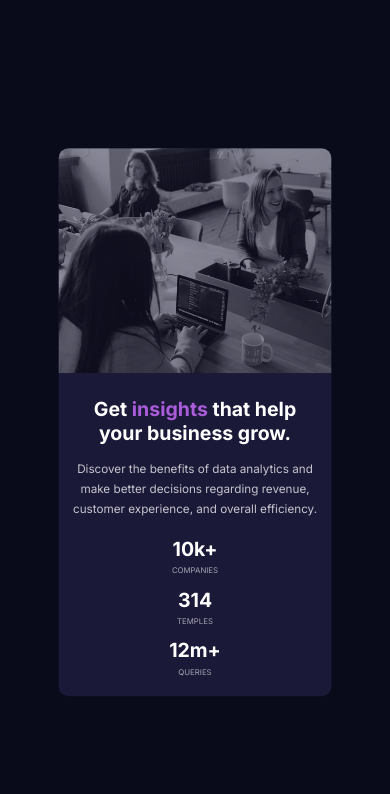
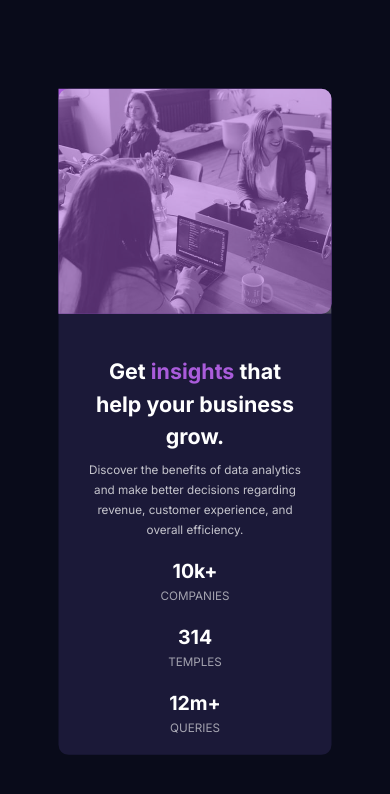
Before and after one commit to lyzik/stats-preview-card-component, a plain HTML site: page index.html in a window 390 px wide. Drawn offline with Linux system fonts and the light colour scheme.

Commit message:
Add reset css

```diff
--- a/index.html
+++ b/index.html
@@ -14,8 +14,8 @@
   <link href="https://fonts.googleapis.com/css2?family=Inter:wght@400;700&family=Lexend+Deca&display=swap" rel="stylesheet">
 </head>
 <body>
-  <div id="window">
-    <main id="left">
+  <div class="window">
+    <main class="left">
       <h1>Get <a style="color: hsl(277, 64%, 61%);">insights</a> that help your business grow.</h1>
       <h2>Discover the benefits of data analytics and make better decisions regarding revenue, customer
       experience, and overall efficiency.</h2>
@@ -34,8 +34,8 @@
         </div>
       </div>
     </main>
-    <aside id="right">
-      <img src="/images/image-header-desktop.jpg" alt="">
+    <aside class="right">
+      <img src="./images/image-header-desktop.jpg" alt="">
     </aside>
   </div>
 </body>
--- a/style.css
+++ b/style.css
@@ -1,12 +1,24 @@
-html{
-    font-size: 62.5%;
+*,
+*::before,
+*::after {
+  box-sizing: border-box;
+  margin: 0;
+  padding: 0;
 }
-
+body {
+  min-height: 100vh;
+  text-rendering: optimizeSpeed;
+  line-height: 1.5;
+}
+img {
+  max-width: 100%;
+  display: block;
+}
 body{
   background-color: hsl(233, 47%, 7%);
 }
 
-#window{
+.window{
     position: absolute;
     top: 50%;
     left: 50%;
@@ -15,13 +27,17 @@ body{
     background-color: hsl(244, 38%, 16%);
     border-radius: 10px;
 }
-#left{
+.left{
     width: 55%;
     float: left;
 }
-#right{
+.right{
     width: 45%;
     float: left;
+    background-color: hsl(277, 64%, 61%);
+    border-top-right-radius: 10px;
+    border-bottom-right-radius: 10px;
+
 }
 img{
     vertical-align: top;
@@ -33,7 +49,7 @@ img{
 h1{
     padding-left: 10%;
     padding-right: 10%;
-    padding-top: 4%;
+    padding-top: 10%;
     font-family: 'Inter', sans-serif;
     color: hsl(0, 0%, 100%);
     font-weight: 700;
@@ -42,11 +58,12 @@ h1{
 h2{
     padding-left: 10%;
     padding-right: 20%;
+    padding-top: 3%;
     font-size: 1vw;
     color: hsla(0, 0%, 100%, 0.75);
     font-family: 'Inter', sans-serif;
     font-weight: 400;
-    line-height: 25px;
+    line-height: 1.5vw;
 }
 
 .statistics{
@@ -59,7 +76,7 @@ h2{
     font-family: 'Inter', sans-serif;
     font-size: 2vw;
     color: hsl(0, 0%, 100%);
-    line-height: 2px;
+    padding-top: 7vh;
     font-weight: 600;
 }
 .stats-headers{
@@ -67,10 +84,10 @@ h2{
     font-family: 'Inter', sans-serif;
     font-weight: 400;
     color: hsla(0, 0%, 100%, 0.6);
-    line-height: 2px;
+    line-height: 20px;
 }
 @media only screen and (max-width: 600px) {
-    #window{
+    .window{
         position: absolute;
         top: 50%;
         left: 50%;
@@ -81,10 +98,10 @@ h2{
         display: flex;
         flex-direction: column-reverse;
     }
-    #left{
+    .left{
         width: 100%;
     }
-    #right{
+    .right{
         width: 100%;
     }
     img{
@@ -93,30 +110,32 @@ h2{
         border-top-left-radius: 10px;
     }
     h1{
-        padding-left: 5%;
-        padding-right: 5%;
-        padding-top: 4%;
+        padding-left: 10%;
+        padding-right: 10%;
+        padding-top: 15%;
         text-align: center;
-        font-size: 5vw;
+        font-size: 5.5vw;
     }
     h2{
-        padding-left: 5%;
-        padding-right: 5%;
+        padding-left: 10%;
+        padding-right: 10%;
         line-height: 20px;
         text-align: center;
         font-size: 3vw;
+        padding-bottom: 2vh;
     }
 
     .statistics{
         flex-direction: column;
         padding: 0%;
-        padding-bottom: 15px;
         text-align: center;
     }
     .stats{
         font-size: 5vw;
+        padding: 0;
     }
     .stats-headers{
-        font-size: 2vw;
+        font-size: 3vw;
+        padding-bottom: 2vh;
     }
   }
```
